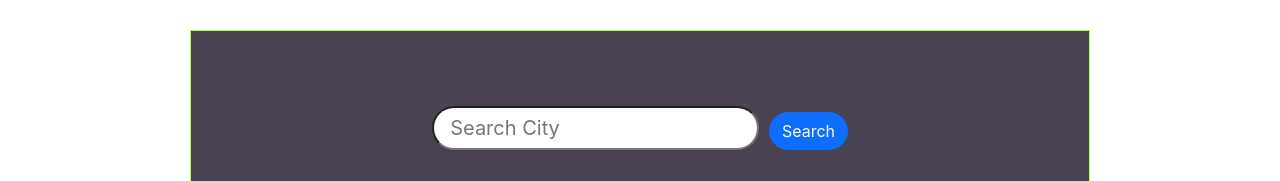
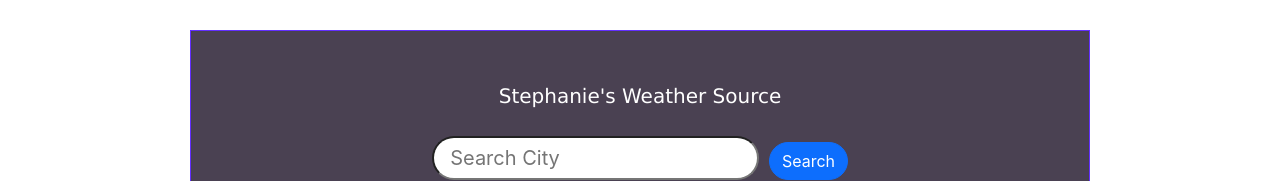
Before and after one commit to stephaniemv9/testing-my-app, a React (Create React App) app: page / in a window 1280 px wide. Shown: the top 181 px of the page. Built offline with nearby package versions, Linux system fonts and the light colour scheme.

Commit message:
updated app.css and app.js

```diff
--- a/src/App.css
+++ b/src/App.css
@@ -6,10 +6,11 @@
 .container {
   background-color: #4a4152;
   color: white;
-  border: 1px solid greenyellow;
+  border: 1px solid rgb(99, 47, 255);
 }
 
 .App-header {
+  text-align: center;
   margin-top: 30px;
   padding: 20px;
   font-family: Verdana, Geneva, Tahoma, sans-serif;
--- a/src/App.js
+++ b/src/App.js
@@ -4,7 +4,7 @@ function App() {
   return (
     <div className="App">
       <div className="container">
-        <header className="App-header"></header>
+        <header className="App-header">Stephanie's Weather Source</header>
 
         <div className="search">
           <form>
```
